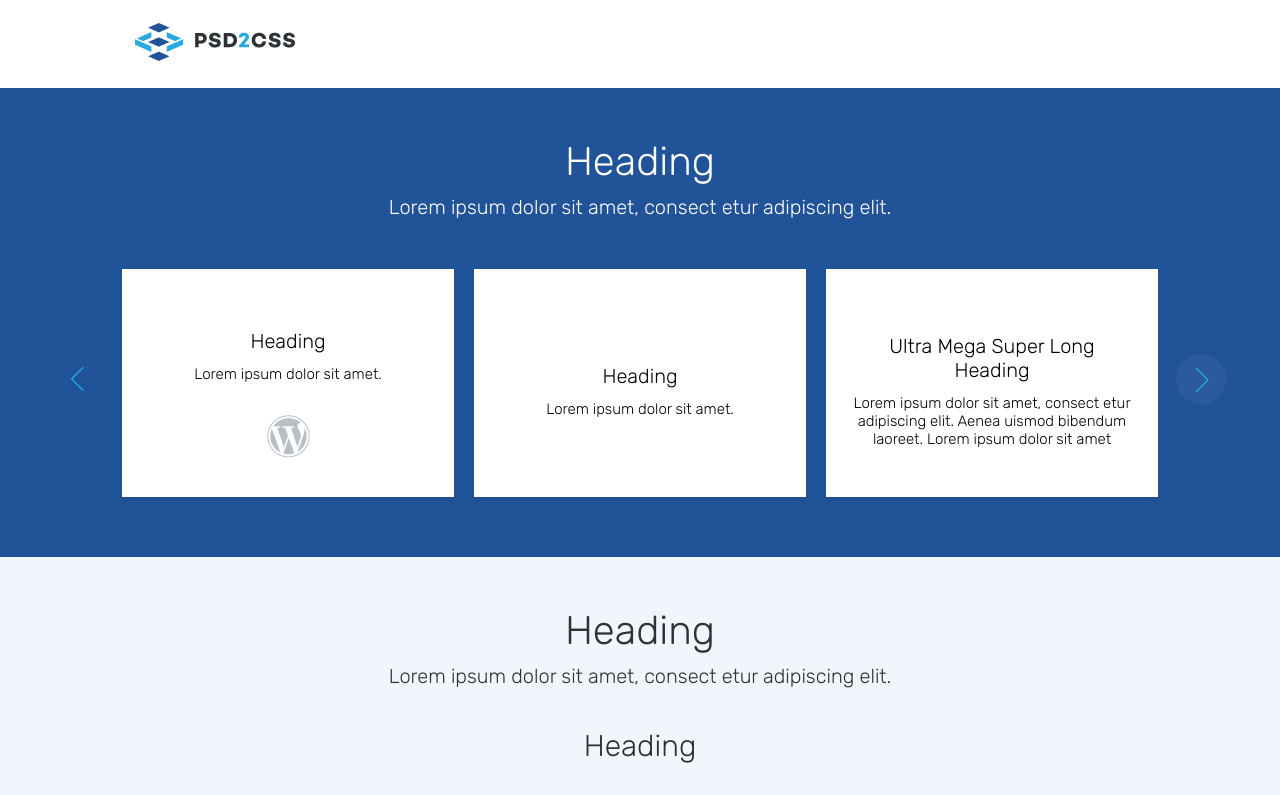
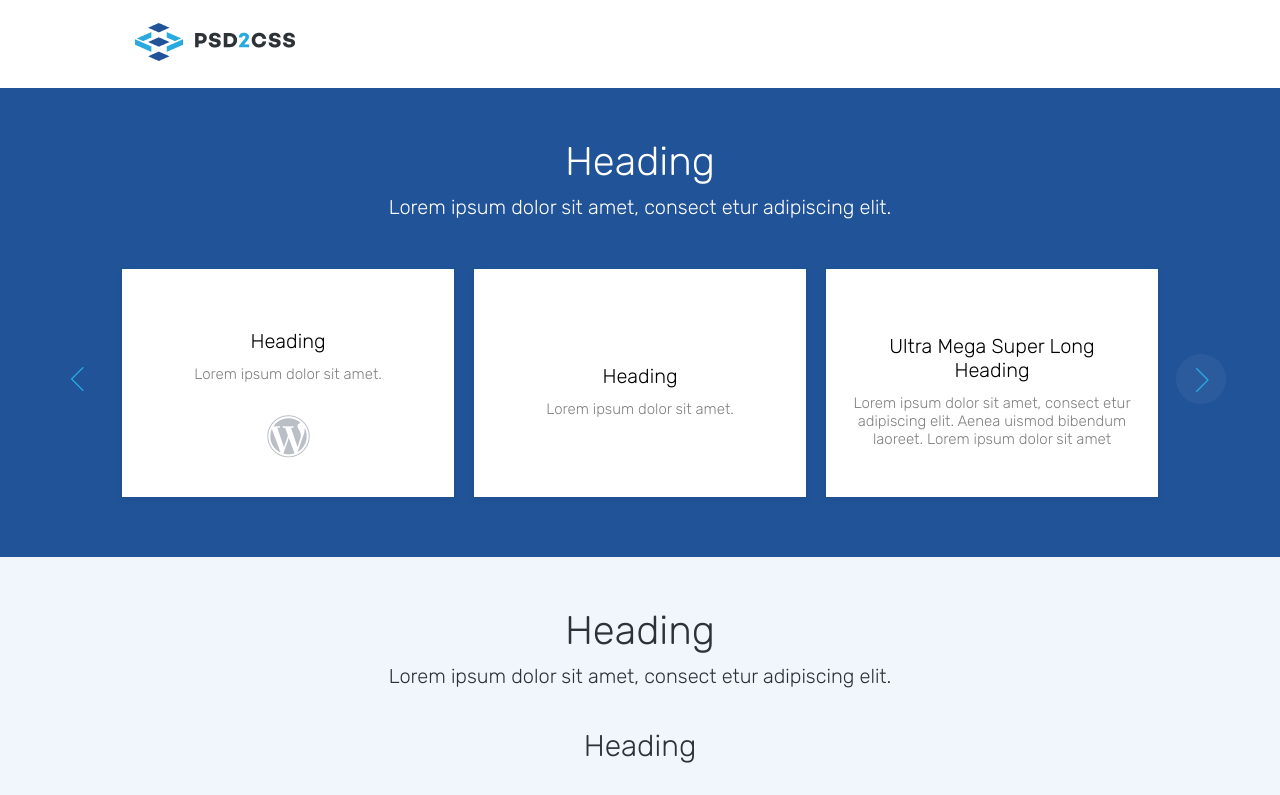
Before and after one commit to Siemik/gogo, a plain HTML site: page index.html in a window 1280 px wide. Shown: the top 795 px of the page. Drawn offline with Linux system fonts and the light colour scheme.

Commit message:
Fixed color of whitebox paragraph

```diff
--- a/scss/components/_whitebox.scss
+++ b/scss/components/_whitebox.scss
@@ -20,7 +20,7 @@
   &__p {
     font-weight: 300;
     font-size: 15px;
-    color: 808080;
+    color: #808080;
     margin: 12px 27px 20px 27px;
     @media screen and (min-width: $screen-xl-min) {
       font-size: 20px;
```
Also changed, not shown: css/index.css, 1 other file.
